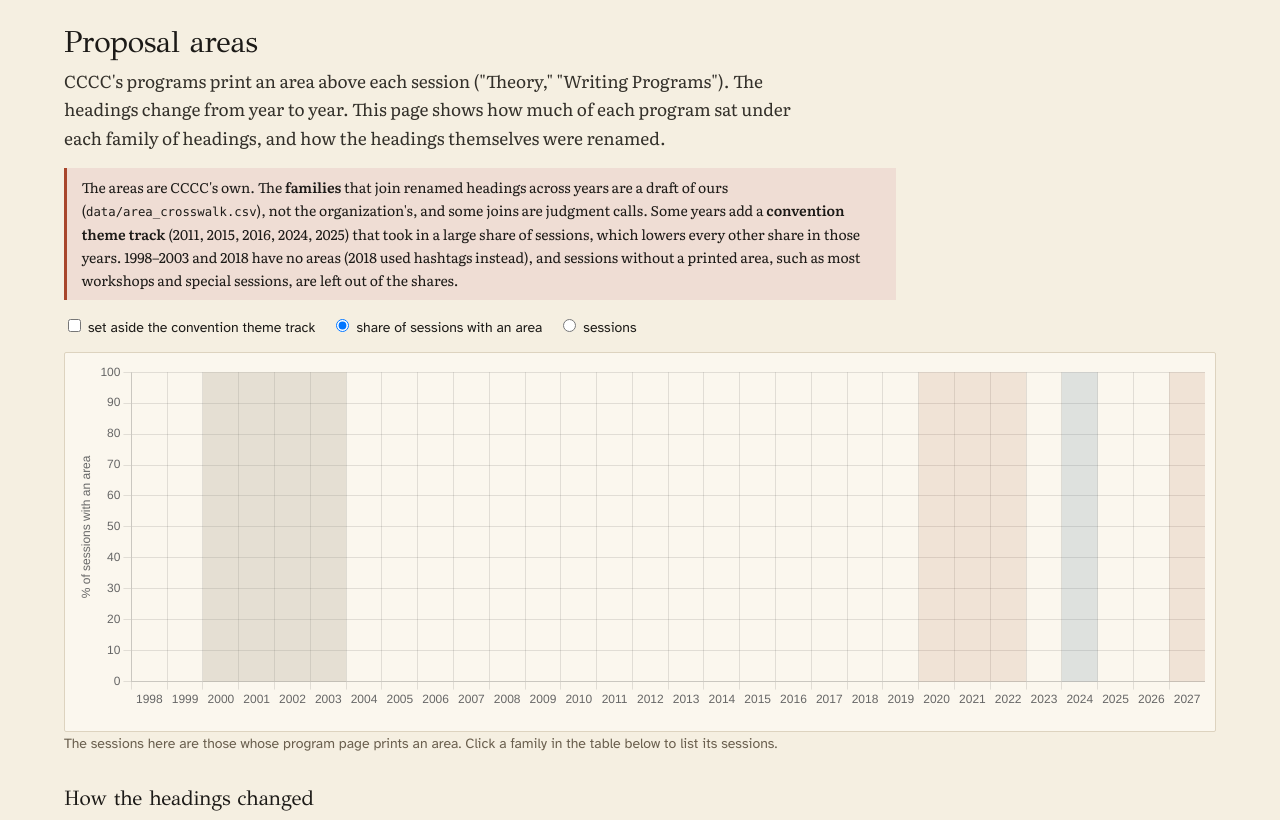
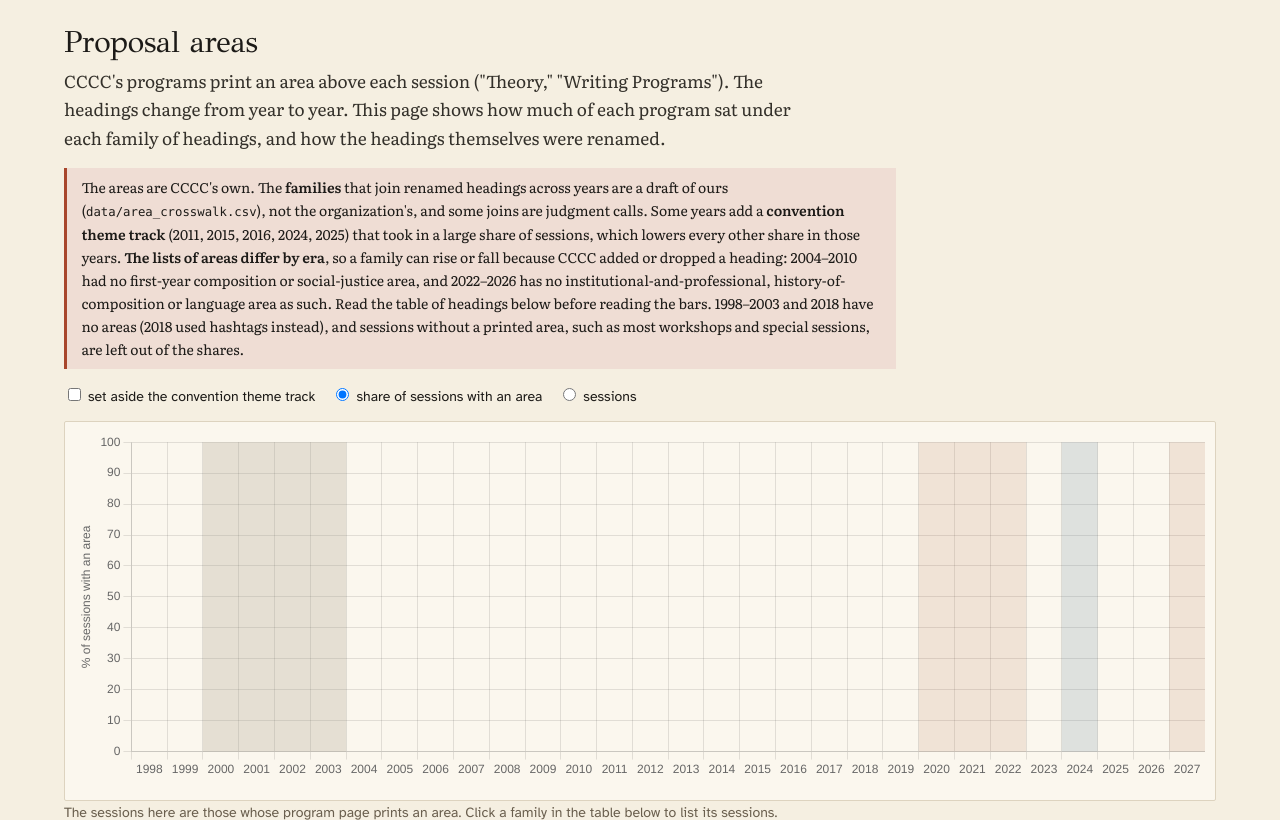
Before and after one commit to justalewis/cccc-program-corpus, a Flask app: page /areas in a window 1280 px wide. Shown: the part 75-895 px from the top of the page. Run offline with Flask 3, Linux system fonts and the light colour scheme; data that the repository does not hold is empty.

Commit message:
Areas page: say that the lists of areas differ by era
Co-Authored-By: Claude Sonnet 5.5 <noreply@anthropic.com>

```diff
--- a/reader/templates/areas.html
+++ b/reader/templates/areas.html
@@ -2,7 +2,7 @@
 {% block main %}
 <h1>Proposal areas</h1>
 <p class="lede">CCCC's programs print an area above each session ("Theory," "Writing Programs"). The headings change from year to year. This page shows how much of each program sat under each family of headings, and how the headings themselves were renamed.</p>
-<div class="caveat">The areas are CCCC's own. The <b>families</b> that join renamed headings across years are a draft of ours (<code>data/area_crosswalk.csv</code>), not the organization's, and some joins are judgment calls. Some years add a <b>convention theme track</b> (2011, 2015, 2016, 2024, 2025) that took in a large share of sessions, which lowers every other share in those years. 1998–2003 and 2018 have no areas (2018 used hashtags instead), and sessions without a printed area, such as most workshops and special sessions, are left out of the shares.</div>
+<div class="caveat">The areas are CCCC's own. The <b>families</b> that join renamed headings across years are a draft of ours (<code>data/area_crosswalk.csv</code>), not the organization's, and some joins are judgment calls. Some years add a <b>convention theme track</b> (2011, 2015, 2016, 2024, 2025) that took in a large share of sessions, which lowers every other share in those years. <b>The lists of areas differ by era</b>, so a family can rise or fall because CCCC added or dropped a heading: 2004–2010 had no first-year composition or social-justice area, and 2022–2026 has no institutional-and-professional, history-of-composition or language area as such. Read the table of headings below before reading the bars. 1998–2003 and 2018 have no areas (2018 used hashtags instead), and sessions without a printed area, such as most workshops and special sessions, are left out of the shares.</div>
 <div class="controls"><label><input type="checkbox" id="notheme"> set aside the convention theme track</label>
   <label><input type="radio" name="mode" value="share" checked> share of sessions with an area</label> <label><input type="radio" name="mode" value="raw"> sessions</label></div>
 <div class="chart" style="height:380px"><canvas id="c" role="img" aria-label="Stacked bars of sessions by proposal-area family, by year"></canvas></div>
--- a/reader/templates/how.html
+++ b/reader/templates/how.html
@@ -14,7 +14,7 @@
 <h2>Institutions</h2>
 <p>A printed affiliation is matched to a record in ROR and, for US colleges, to IPEDS. IPEDS says whether a college is two-year (IPEDS level 2, or Carnegie basic class 1–14). Shares of institution types use people whose institution matched a US college in IPEDS. About 3% of printed affiliations match nothing: independent scholars, schools, publishers and a long tail.</p>
 <h2>Proposal areas</h2>
-<p>From 2004 through 2026 (except 2018) the programs print an area above most sessions. We read those lines as CCCC printed them. They agree with eShow's own track tags for every 2025 and 2026 session that has both. Workshops, special interest group meetings and many special sessions carry none, so shares are of sessions that have one. The <i>families</i> that join a renamed area across years (for example, Practices of Teaching Writing in 2005 and Approaches to Teaching and Learning in 2023) are a draft of ours, listed in <code>data/area_crosswalk.csv</code>, and they need a second reader.</p>
+<p>From 2004 through 2026 (except 2018) the programs print an area above most sessions. We read those lines as CCCC printed them. They agree with eShow's own track tags for every 2025 and 2026 session that has both. Workshops, special interest group meetings and many special sessions carry none, so shares are of sessions that have one. The <i>families</i> that join a renamed area across years (for example, Practices of Teaching Writing in 2005 and Approaches to Teaching and Learning in 2023) are a draft of ours, listed in <code>data/area_crosswalk.csv</code>, and they need a second reader. The lists of areas also differ by era (first-year composition and social justice become areas only later, and institutional-and-professional ends in 2019), so a change in a family's share can reflect CCCC's headings and not the field's interests.</p>
 <h2>Notes by year</h2>
 <ul>{% for y,n in notes %}<li><a href="/year/{{ y }}">{{ y }}</a>: {{ n }}</li>{% endfor %}</ul>
 <h2>Terms</h2>
```
